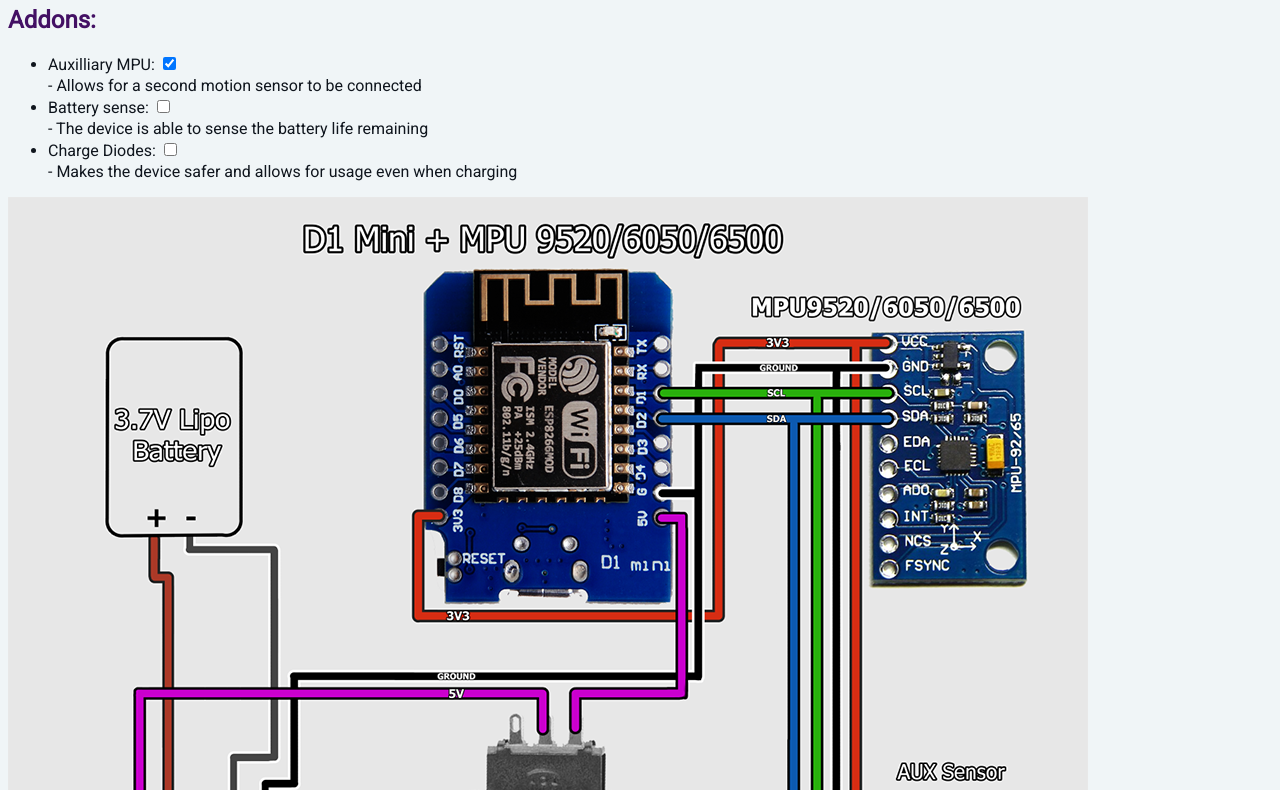
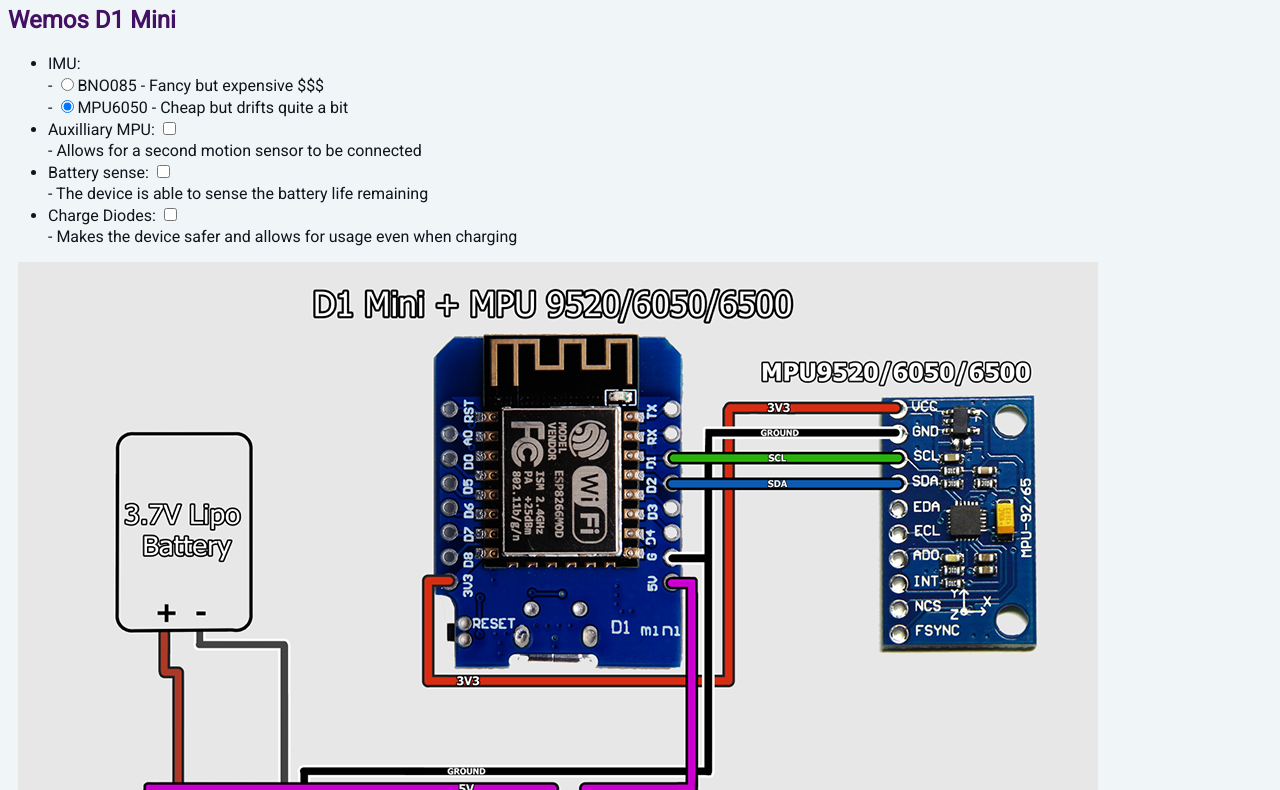
Before and after one commit to carl-anders/carl-anders.github.io, a plain HTML site: page slime-schematics/index.html in a window 1280 px wide. Shown: the part 75-865 px from the top of the page. Drawn offline with Linux system fonts and the light colour scheme.

Commit message:
Slime schematic: Add support for BNO's

```diff
--- a/slime-schematics/index.html
+++ b/slime-schematics/index.html
@@ -16,13 +16,7 @@
                 color: var(--color-accent-text);
             }
             .chip {
-                position: relative;
-            }
-            .addon {
-                position: absolute;
-                top: 0;
-                left: 0;
-                visibility: hidden;
+                margin: 10px;
             }
             li p {
                 margin: 2px 0;
@@ -30,32 +24,73 @@
         </style>
     </head>
     <body>
-        <h1>SlimeVR schematics - Wemos D1 Mini</h1>
-        <h2>Addons:</h2>
+        <h1>SlimeVR schematics</h1>
+        <h2>Wemos D1 Mini</h2>
         <ul>
-            <li><p>Auxilliary MPU: <input type="checkbox" name="d1-aux" checked=""></p><p>- Allows for a second motion sensor to be connected</p></li>
+            <li>
+                <p>IMU:</p>
+                <p>- <input type="radio" name="d1-imu" value="bno">BNO085 - Fancy but expensive $$$</p>
+                <p>- <input type="radio" name="d1-imu" value="mpu" checked="checked">MPU6050 - Cheap but drifts quite a bit</p>
+            </li>
+            <li><p>Auxilliary MPU: <input type="checkbox" name="d1-aux"></p><p>- Allows for a second motion sensor to be connected</p></li>
             <li><p>Battery sense: <input type="checkbox" name="d1-battery-sense"></p><p>- The device is able to sense the battery life remaining</p></li>
             <li><p>Charge Diodes: <input type="checkbox" name="d1-charge-diodes"></p><p>- Makes the device safer and allows for usage even when charging</p></li>
         </ul>
-        <div class="chips-container">
-            <div class="chip">
-                <img src="pics/d1_0003_Base.png" id="d1-base">
-                <img src="pics/d1_0000_Aux.png" id="d1-aux" class="addon">
-                <img src="pics/d1_0001_Battery-Sense.png" id="d1-battery-sense" class="addon">
-                <img src="pics/d1_0002_Charge-Diodes.png" id="d1-charge-diodes" class="addon">
-            </div>
-        </div>
+        <div class="chip" id="d1"></div>
         <script>
-            let changer = (box => {
-                document.querySelector('#' + box.name).style.visibility = (box.checked ? 'visible' : 'hidden');
+            let chips = {
+                'd1': {
+                    'width': 1080,
+                    'height': 942,
+                    'base': 'd1_Base.png',
+                    'options': [
+                        [
+                            'imu',
+                            (imu) => {
+                                return (imu == 'bno' ? 'd1_BNO-Main.png' : 'd1_MPU-Main.png');
+                            }
+                        ],
+                        [
+                            'aux',
+                            () => {
+                                let box = document.querySelector("input[name='d1-imu']:checked");
+                                return (box && box.value == 'bno' ? 'd1_BNO-Aux.png' : 'd1_MPU-Aux.png');
+                            }
+                        ],
+                        [
+                            'battery-sense',
+                            "d1_Battery-Sense.png"
+                        ],
+                        [
+                            'charge-diodes',
+                            "d1_Charge-Diodes.png"
+                        ]
+                    ]
+                }
+            };
+
+            Object.entries(chips).forEach(([chip, config]) => {
+                let div = document.getElementById(chip);
+                div.style.width = config.width + 'px';
+                div.style.height = config.height + 'px';
             });
 
-            let boxes = document.querySelectorAll('input[type="checkbox"]');
-            boxes.forEach(box => {
-                changer(box);
-                box.addEventListener('change', (e) => {
-                    changer(e.target);
+            let bgGen = () => {
+                Object.entries(chips).forEach(([chip, config]) => {
+                    let bgs = [config.base];
+                    config.options.forEach(([optName, optVal]) => {
+                        let box = document.querySelector('input[name="' + chip + '-' + optName + '"]:checked');
+                        if (box) {
+                            bgs.push((optVal instanceof Function) ? optVal(box.value) : optVal);
+                        }
+                    });
+                    let div = document.getElementById(chip);
+                    div.style.background = bgs.map(bg => 'url(pics/' + bg + ')').reverse().join(",");
                 });
+            }
+            bgGen();
+            document.querySelectorAll('input').forEach(input => {
+                input.addEventListener('change', bgGen);
             });
         </script>
     </body>
```
Also changed, not shown: slime-schematics/pics/d1_0000_Aux.png (deleted), slime-schematics/pics/d1_0001_Battery-Sense.png (deleted), slime-schematics/pics/d1_0002_Charge-Diodes.png (deleted), slime-schematics/pics/d1_0003_Base.png (deleted), slime-schematics/pics/d1_BNO-Aux.png (added), slime-schematics/pics/d1_BNO-Main.png (added), slime-schematics/pics/d1_Base.png (added), slime-schematics/pics/d1_Battery-Sense.png (added), slime-schematics/pics/d1_Charge-Diodes.png (added), slime-schematics/pics/d1_MPU-Aux.png (added), slime-schematics/pics/d1_MPU-Main.png (added), 1 other file.
